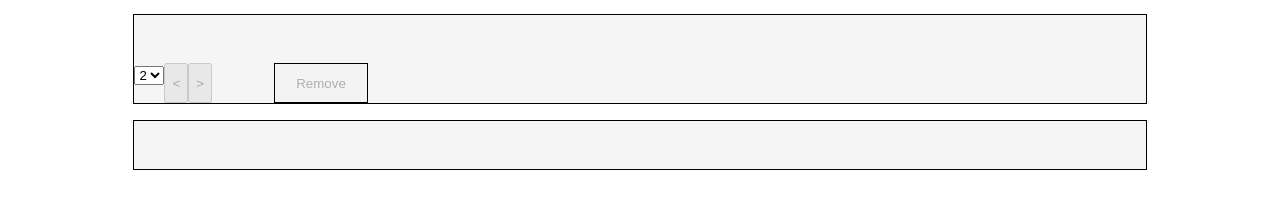
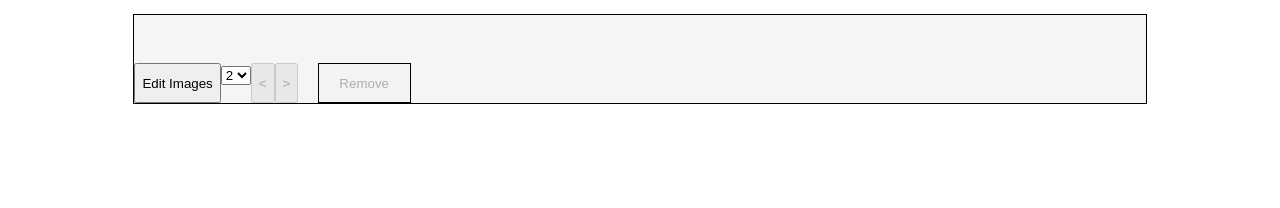
Before and after one commit to sarajculhane/homer-challenge, a React app: page / in a window 1280 px wide. Shown: the part 428-636 px from the top of the page. Built offline with nearby package versions, Linux system fonts and the light colour scheme.

Commit message:
view/edit

```diff
--- a/src/components/Carousel.js
+++ b/src/components/Carousel.js
@@ -12,6 +12,7 @@ const Carousel = () => {
     const [changed, setChanged] = useState(false)
     const [size, setSize] = useState(2)
     const [forward, setForward] = useState(2)
+    const [mode, setMode] = useState(false)
 
     state.carousel.sort((a, b) => a.imageCaption.toLowerCase().trim() > b.imageCaption.toLowerCase().trim() ? 1 : -1)
 
@@ -63,9 +64,14 @@ const Carousel = () => {
 
     }
 
+    const changeMode = () => {
+        setMode(!mode)
+    }
+
 
     return (
         <div className='carousel-container'>
+            {mode ? <button onClick= {changeMode}>View Only</button> : <button onClick= {changeMode}>Edit Images</button> }
             <div className='size-options'>
                     <select onChange={sizeSelection}>
                         <option value='2'>2</option>
@@ -76,7 +82,7 @@ const Carousel = () => {
                 </div>
                 {back === 0  ?  <button disabled> {'<'}</button>: <button onClick={goBack}> {'<'}</button> }
                 {console.log(size)}
-            {state.carousel.slice(back, forward).map((img, id) => <div><CarouselImages img={img} handleClick={handleClick} id={id+1} removed={removed} selectedImages={selectedImages} /></div>)}
+            {state.carousel.slice(back, forward).map((img, id) => <div><CarouselImages img={img} handleClick={handleClick} id={id+1} mode={mode} removed={removed} selectedImages={selectedImages} /></div>)}
             { forward > state.carousel.length-1 || state.carousel.length < size + 1? <button disabled> {'>'}</button>: <button onClick={goForward} >{'>'}</button>}
            <div className='btn-cont'> { selectedImages.length ?   <button className='btn' onClick={handleRemove}>Remove</button> : <button className='btn' disabled>Remove</button>} </div>
 
--- a/src/components/CarouselImages.js
+++ b/src/components/CarouselImages.js
@@ -3,13 +3,16 @@ import React, {useState, useEffect} from 'react'
 
 const CarouselImages = (props) => {
 
-    const {img, handleClick, id, selectedImages, removed} = props
+    const {img, handleClick, id, selectedImages, removed, mode} = props
     const [select, setSelect] = useState([])
-
 
     const testClick = () => {
         if(!select.includes(id)) setSelect(prev => [...prev, id])
         else setSelect(select.filter((imgId) => imgId !== id))
+    }
+
+    const toggleMode = () => {
+        setMode(!mode)
     }
 
     useEffect(() => {
@@ -18,13 +21,21 @@ const CarouselImages = (props) => {
 
     return (
         <div className='carousel-container'>
-        {img ?
+    { !mode  ?  <div>
+        <div>
+            <img src={`/images/${img.imageName}`} className={`small`} name={id} /></div>
+
+            <div>{img.imageCaption}</div>
+    </div> : <div> {img ?
          <div onClick={handleClick} >
             <div onClick={testClick}><img src={`/images/${img.imageName}`} className={`small ${ select.includes(id) ? 'selected' : ''}`} name={id} /></div>
 
                 <div>{img.imageCaption}</div>
             </div>
+
             : <div></div>
+        }</div>
+
         }
 
 
--- a/src/components/Main.js
+++ b/src/components/Main.js
@@ -10,7 +10,6 @@ const Main = () => {
                 <Carousel />
                 {/* <ImageViewer />
                  */}
-                 <CarouselImages />
             </ImageProvider>
 
         </div>
```
